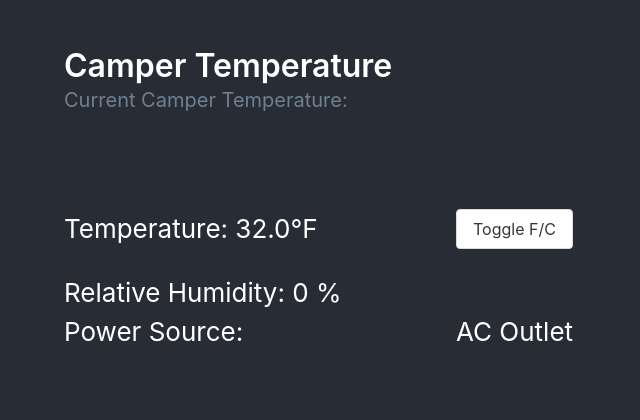
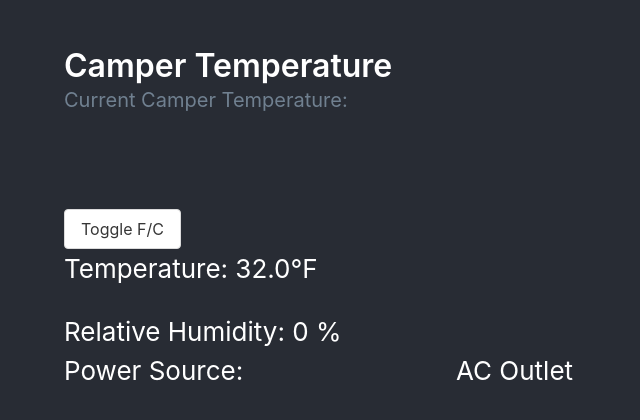
Before and after one commit to ktcody05/kylecamper, a React (Create React App) app: page / in a window 1280 px wide. Shown: the top 420 px of the page, without its empty margins (0-640 px from the left). Built offline with nearby package versions, Linux system fonts and the light colour scheme; no server answers.

Commit message:
add component for toggle fc, add display temp component

```diff
--- a/src/App.js
+++ b/src/App.js
@@ -1,8 +1,9 @@
 import React,{Component} from 'react';
 import './bulma.css';
 import './App.css'
-import Temp from './components/Temp'
+import CurrentTemperature from './components/CurrentTemperature'
 import Battery from './components/Battery'
+import ToggleFC from './components/ToggleFC';
 
 class App extends Component {
 
@@ -11,7 +12,8 @@ class App extends Component {
 
     this.state={
       humidity:0,
-      temperature:0
+      temperature:0,
+      isFarenheit: true
     }
   }
 
@@ -40,6 +42,11 @@ class App extends Component {
     setInterval(()=>getData(),3000)
   }
 
+  ToggleFarenheit = () => {
+    console.log('switch!')
+    this.setState({isFarenheit: !this.state.isFarenheit})
+  }
+
   render() {
     return (
       <div className="App">
@@ -57,7 +64,8 @@ class App extends Component {
         </section>
         <section className="section">
           <div className="container">
-            <Temp temp={this.state.temperature} />
+            <ToggleFC handleToggle={this.ToggleFarenheit} />
+            <CurrentTemperature isFarenheit={this.state.isFarenheit} temp={this.state.temperature} />
             <div>
               Relative Humidity: {this.state.humidity} %
             </div>
--- /dev/null
+++ b/src/components/CurrentTemperature.jsx
@@ -0,0 +1,26 @@
+import React, {Component} from 'react'
+import TemperatureDisplay from './TemperatureDisplay'
+
+class CurrentTemperature extends Component {
+
+    constructor(props){
+        super(props)
+
+        console.log("temp", props.temp)
+
+        this.state = {
+            limitTempCelsius: 26,
+            isFarenheit: props.isFarenheit
+        }
+    }
+
+    render(){
+        return(
+            <div className="columns">
+                <div className="column is-4">Temperature: <TemperatureDisplay temp={this.props.temp} isFarenheit={this.props.isFarenheit} /></div>
+            </div>
+        )
+    }
+}
+
+export default CurrentTemperature
--- a/src/components/Temp.jsx
+++ /dev/null
@@ -1,42 +0,0 @@
-import React, {Component} from 'react'
-
-class Temp extends Component {
-
-    constructor(props){
-        super(props)
-
-        console.log("temp", props.temp)
-        this.state = {
-            isFarenheit: true,
-            limitTempCelsius: 26
-        }
-    }
-    handleToggleFarenheit = () => {
-        this.setState({
-            isFarenheit: !this.state.isFarenheit
-        })
-      }
-
-    render(){
-
-        let displayTemp = this.props.temp + "°C"
-        if(this.state.isFarenheit){
-            displayTemp=(this.props.temp * 9 / 5 + 32).toFixed(1).toString()+"°F"
-        }
-
-        let limitStyle
-        if(this.state.temp > this.state.limitTempCelsius )
-            limitStyle = "red"
-
-        return(
-            <div className="columns">
-                <div className="column is-4" style={{color: limitStyle}}>Temperature: {displayTemp}</div>
-                <div className="column">
-                     <button className="button" onClick={()=>this.handleToggleFarenheit()}>Toggle F/C</button>
-                </div>
-            </div>
-        )
-    }
-}
-
-export default Temp
--- /dev/null
+++ b/src/components/TemperatureDisplay.jsx
@@ -0,0 +1,26 @@
+import React, {Component} from 'react'
+
+class TemperatureDisplay extends Component {
+
+    constructor(props){
+        super(props)
+
+        this.state = {
+            isFarenheit: props.isFarenheit
+        }
+    }
+
+    render(){
+
+        let displayTemp = this.props.temp + "°C"
+        if(this.props.isFarenheit){
+            displayTemp=(this.props.temp * 9 / 5 + 32).toFixed(1).toString()+"°F"
+        }
+
+        return(
+            <span>{displayTemp}</span>
+        )
+    }
+}
+
+export default TemperatureDisplay
--- /dev/null
+++ b/src/components/ToggleFC.jsx
@@ -0,0 +1,18 @@
+import React, {Component} from 'react'
+import TemperatureDisplay from './TemperatureDisplay'
+
+class ToggleFC extends Component {
+
+    constructor(){
+        super()
+
+    }
+
+    render(){
+        return(
+            <button className="button" onClick={this.props.handleToggle}>Toggle F/C</button>
+        )
+    }
+}
+
+export default ToggleFC
```
